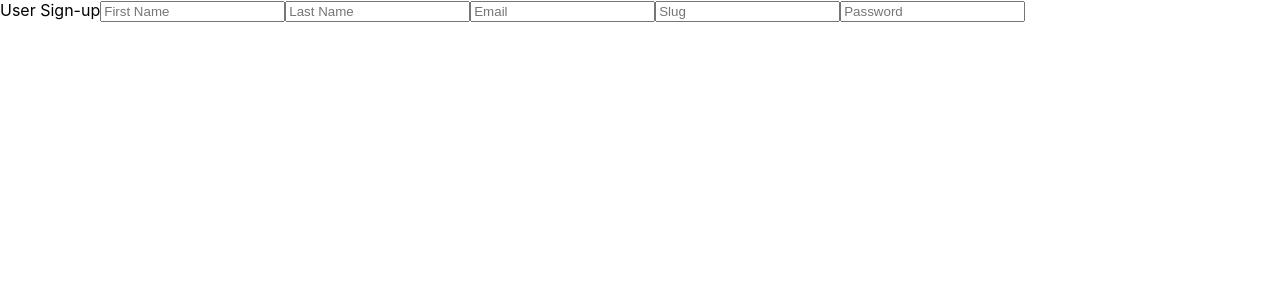
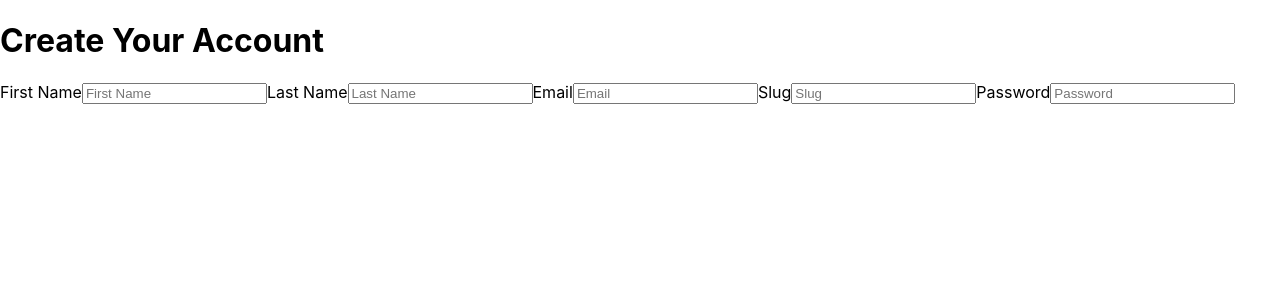
Before and after one commit to NapoleonDLP/charles-client, a Next.js app in the folder app/: page /signup in a window 1280 px wide. Shown: the top 300 px of the page. Built offline with nearby package versions, Linux system fonts and the light colour scheme.

Commit message:
Added title to form field

```diff
--- a/app/pages/signup.js
+++ b/app/pages/signup.js
@@ -30,14 +30,19 @@ export default function Signup() {
   }
 
   return (
-    <form onSubmit={handleSubmit}>
+    <form className='signup-form' onSubmit={handleSubmit}>
       <label>
-        User Sign-up
+        <h1> Create Your Account </h1>
       </label>
+        First Name
         <input onChange={handleChange} type='text' name='first_name' className='form-field' placeholder='First Name' values={user.first_name} />
+        Last Name
         <input onChange={handleChange} type='text' name='last_name' className='form-field' placeholder='Last Name' values={user.last_name} />
+        Email
         <input onChange={handleChange} type='text' name='email' className='form-field' placeholder='Email' values={user.email} />
+        Slug
         <input onChange={handleChange} type='text' name='slug' className='form-field' placeholder='Slug' values={user.slug} />
+        Password
         <input onChange={handleChange} type='text' name='password' className='form-field' placeholder='Password' values={user.password} />
         {(user.first_name && user.last_name && user.email && user.password) ? <input type='submit' value='Submit'/> : null}
     </form>
```
